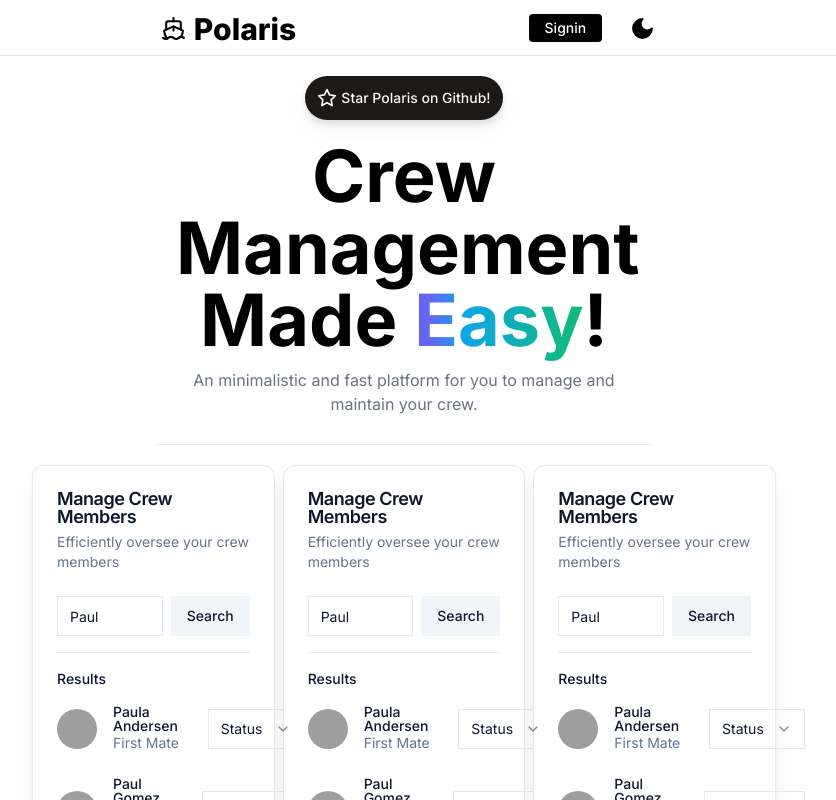
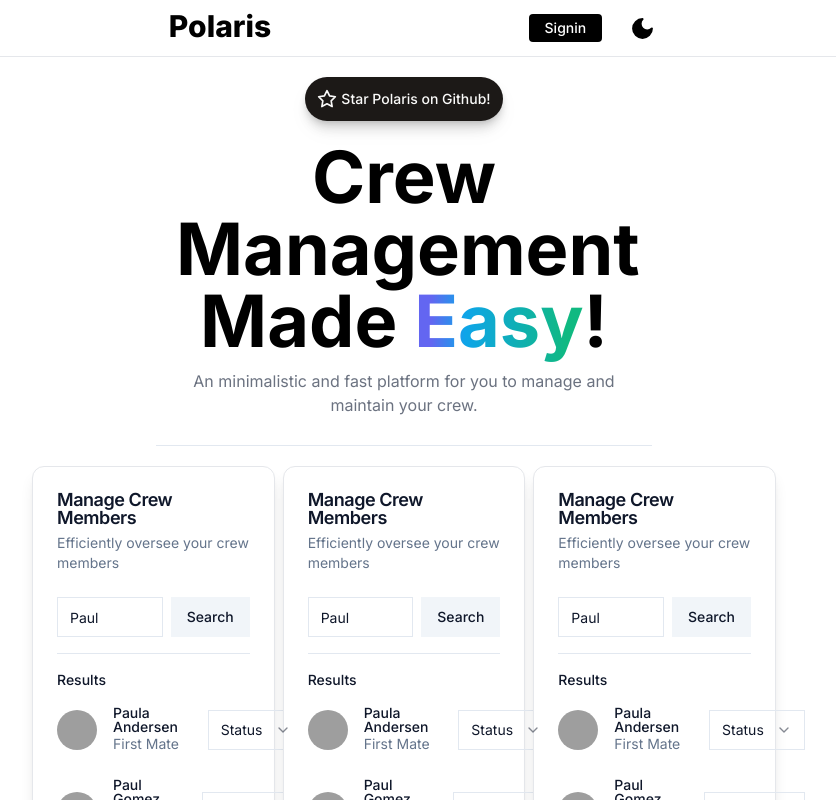
Before and after one commit to dinogomez/polaris-next, a Next.js app: page / in a window 1280 px wide. Shown: the top 800 px of the page, without its empty margins (236-1072 px from the left). Built offline with nearby package versions, Linux system fonts and the light colour scheme; grey boxes are pictures that could not be loaded.

Commit message:
Bugged Dark Mode Fix

```diff
--- a/components/Navbar.tsx
+++ b/components/Navbar.tsx
@@ -10,17 +10,11 @@ export function Navbar() {
   const { theme, setTheme } = useTheme();
   return (
     <nav className="sticky top-0 z-10  backdrop-filter backdrop-blur-lg bg-opacity-30 border-b border-gray-200  dark:border-stone-800">
-      <div className="mt-2  px-3 flex justify-around">
+      <div className="my-2 px-3 flex justify-around">
         <div className="flex w-full md:w-2/5 justify-between">
           <Link href="/">
             <div className="inline-flex items-center">
-              <div className="p-2 rounded-full hover:bg-zinc-600 dark:hover:bg-zinc-600">
-                {" "}
-                <Ship
-                  size={25}
-                  className="stroke-black  dark:stroke-stone-900 hover:dark:stroke-white"
-                />
-              </div>
+              <div className="p-2 rounded-full hover:bg-zinc-600 dark:hover:bg-zinc-600"></div>
               <span className="font-extrabold text-3xl">Polaris</span>
             </div>
           </Link>
@@ -28,7 +22,7 @@ export function Navbar() {
           <div className=" flex space-x-3 text-sm">
             <Button className="">
               <Link className="space-x-0 m-0" href="/login">
-                <div className="py-1 px-4 m-0 rounded  bg-black text-white dark:text-white dark:bg-white dark:hover:bg-zinc-600 hover:bg-zinc-600 dark:text-black  text-md">
+                <div className="py-1 px-4 m-0 rounded  bg-black text-white  dark:bg-white dark:hover:bg-zinc-600 hover:bg-zinc-600 dark:hover:text-white dark:text-black   text-md">
                   Signin
                 </div>
               </Link>
--- a/src/app/page.tsx
+++ b/src/app/page.tsx
@@ -24,7 +24,7 @@ export default function Home() {
         <Link href="https://github.com/dinogomez/polaris-next">
           <div
             className="p-3 inline-flex bg-stone-900 dark:bg-stone-50 rounded-full text-stone-50
-          hover:bg-zinc-600 dark:hover:bg-zinc-500 dark:hover:text-stone-50  dark:text-stone-900 text-sm gap-1 drop-shadow-lg"
+          hover:bg-zinc-600 dark:hover:bg-zinc-500 dark:hover:text-stone-50  dark:text-stone-900 text-sm gap-1 drop-shadow-lg shadow-lg"
           >
             <Star size={20} className="" />
             <span className="font-medium">Star Polaris on Github!</span>
```
